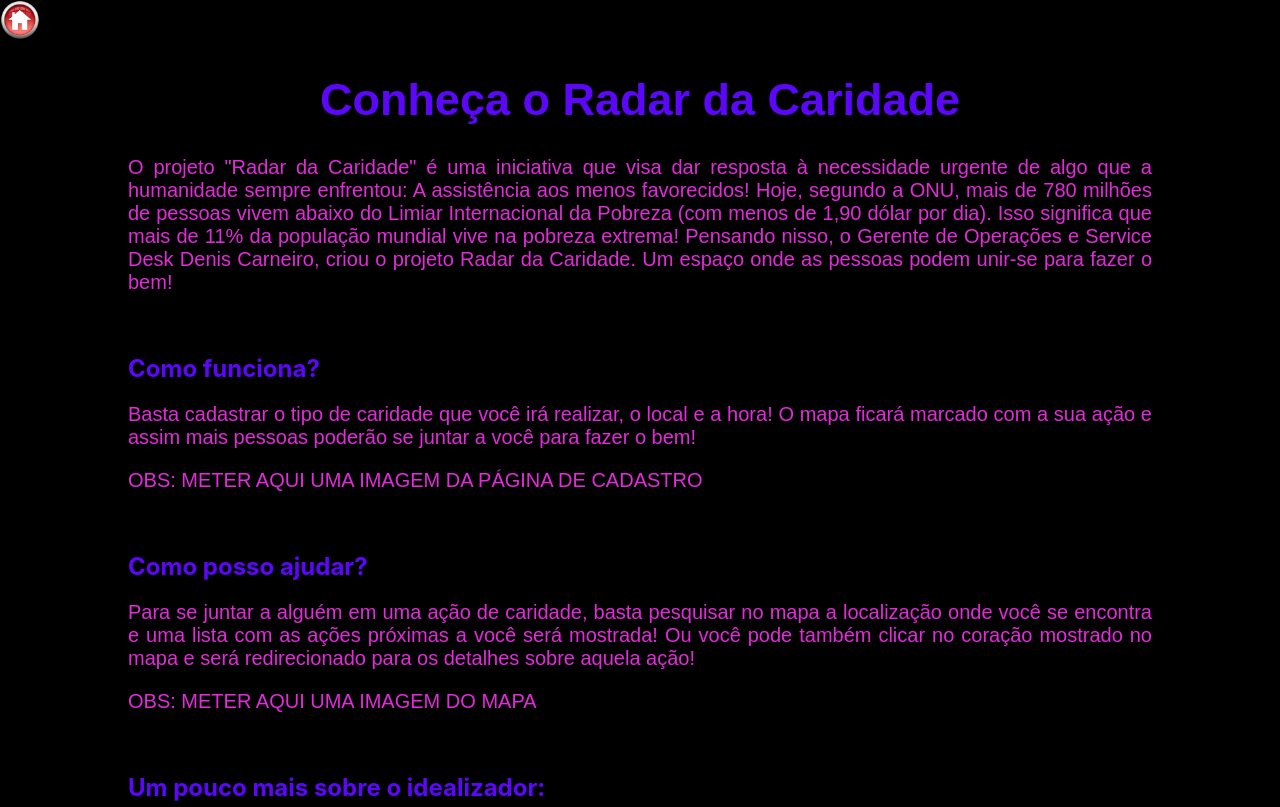
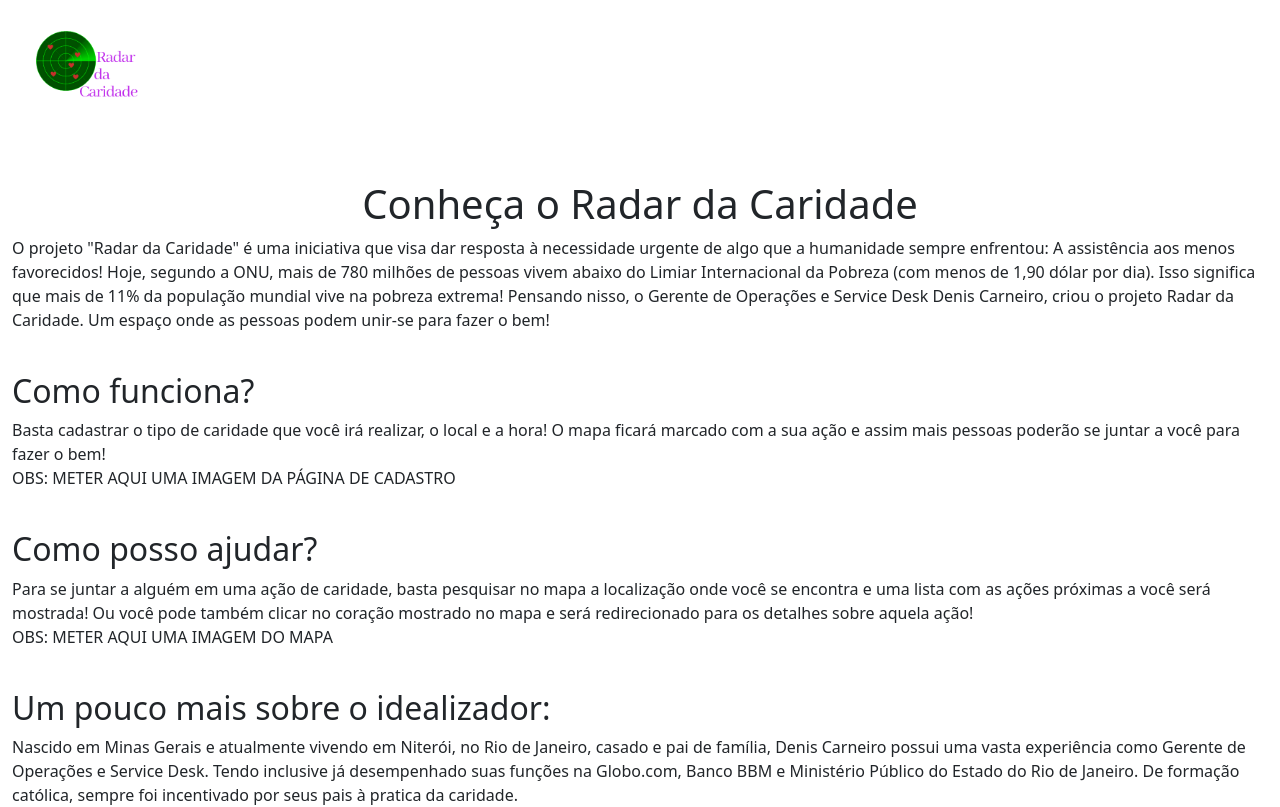
Before and after one commit to IgStefano/radar-da-caridade, a React (Create React App) app: page /Sobre in a window 1280 px wide. Shown: the top 807 px of the page. Built offline with nearby package versions, Linux system fonts and the light colour scheme.

Commit message:
Sem estilizar

```diff
--- a/package.json
+++ b/package.json
@@ -7,6 +7,7 @@
     "@testing-library/react": "*",
     "@testing-library/user-event": "*",
     "axios": "*",
+    "bootstrap": "^5.1.3",
     "react": "*",
     "react-dom": "*",
     "react-router-dom": "*",
--- a/public/index.html
+++ b/public/index.html
@@ -3,6 +3,12 @@
   <head>
     <meta charset="utf-8" />
     <link rel="icon" href="%PUBLIC_URL%/favicon.ico" />
+    <link
+      rel="stylesheet"
+      href="https://cdn.jsdelivr.net/npm/bootstrap@5.1.3/dist/css/bootstrap.min.css"
+      integrity="sha384-1BmE4kWBq78iYhFldvKuhfTAU6auU8tT94WrHftjDbrCEXSU1oBoqyl2QvZ6jIW3"
+      crossorigin="anonymous"
+    />
     <meta name="viewport" content="width=device-width, initial-scale=1" />
     <meta name="theme-color" content="#000000" />
     <meta
@@ -39,5 +45,16 @@
       To begin the development, run `npm start` or `yarn start`.
       To create a production bundle, use `npm run build` or `yarn build`.
     -->
+    <script
+      src="https://cdnjs.cloudflare.com/ajax/libs/jquery/3.6.0/jquery.min.js"
+      integrity="sha512-894YE6QWD5I59HgZOGReFYm4dnWc1Qt5NtvYSaNcOP+u1T9qYdvdihz0PPSiiqn/+/3e7Jo4EaG7TubfWGUrMQ=="
+      crossorigin="anonymous"
+      referrerpolicy="no-referrer"
+    ></script>
+    <script
+      src="https://cdn.jsdelivr.net/npm/bootstrap@5.1.3/dist/js/bootstrap.min.js"
+      integrity="sha384-QJHtvGhmr9XOIpI6YVutG+2QOK9T+ZnN4kzFN1RtK3zEFEIsxhlmWl5/YESvpZ13"
+      crossorigin="anonymous"
+    ></script>
   </body>
 </html>
--- a/src/Assets/Styles/Sobre.css
+++ /dev/null
@@ -1,26 +0,0 @@
-.body {
-  background-color: black;
-  width: 100%;
-  height: 200vh;
-}
-
-.Titulo {
-  text-align: center;
-  font-size: 45px;
-  font-family: sans-serif;
-
-  color: rgb(92, 7, 250);
-}
-p {
-  color: rgb(226, 43, 217);
-  font-size: 20px;
-  font-family: sans-serif;
-}
-.sobre {
-  text-align: justify;
-  margin-left: 10%;
-  margin-right: 10%;
-}
-h2 {
-  color: rgb(92, 7, 250);
-}
--- a/src/Components/components/App.js
+++ b/src/Components/components/App.js
@@ -3,7 +3,7 @@ import { Routes, Route, Navigate } from "react-router-dom";
 import Sobre from "./Sobre";
 import Cadastro from "./Cadastro";
 import Home from "./Home";
-import Sobrecss from "../../Assets/Styles/Sobre.css";
+import "bootstrap/dist/css/bootstrap.min.css";
 
 function App() {
   return (
--- a/src/Components/components/NavBar.js
+++ b/src/Components/components/NavBar.js
@@ -1,12 +1,12 @@
 import React from "react";
 import { Link } from "react-router-dom";
-import ImgNavBar from "../../Assets/Images/home.png";
+import ImgNavBar from "../../Assets/Images/Logo.png";
 
 function NavBar() {
   return (
     <div>
       <Link to="/">
-        <img src={ImgNavBar} height={"40px"} alt="botão home" />
+        <img src={ImgNavBar} height={"180px"} alt="botão home" />
       </Link>
     </div>
   );
--- a/src/Components/components/Sobre.js
+++ b/src/Components/components/Sobre.js
@@ -3,13 +3,14 @@ import NavBar from "./NavBar";
 
 function Sobre() {
   return (
-    <div className="body">
+    <div class="text-justify">
       <NavBar />
-      <h1 className="Titulo">Conheça o Radar da Caridade</h1>
-      <div className="sobre">
+      <h1 className="text-center">Conheça o Radar da Caridade</h1>
+      <div className="text-xs-right">
+        <div class="container-fluid">
           <p>
-          O projeto "Radar da Caridade" é uma iniciativa que visa dar resposta à
-          necessidade urgente de algo que a humanidade sempre enfrentou: A
+            O projeto "Radar da Caridade" é uma iniciativa que visa dar resposta
+            à necessidade urgente de algo que a humanidade sempre enfrentou: A
             assistência aos menos favorecidos! Hoje, segundo a ONU, mais de 780
             milhões de pessoas vivem abaixo do Limiar Internacional da Pobreza
             (com menos de 1,90 dólar por dia). Isso significa que mais de 11% da
@@ -20,8 +21,8 @@ function Sobre() {
           <br />
           <h2>Como funciona?</h2>
           <p>
-          Basta cadastrar o tipo de caridade que você irá realizar, o local e a
-          hora! O mapa ficará marcado com a sua ação e assim mais pessoas
+            Basta cadastrar o tipo de caridade que você irá realizar, o local e
+            a hora! O mapa ficará marcado com a sua ação e assim mais pessoas
             poderão se juntar a você para fazer o bem!
             <p>OBS: METER AQUI UMA IMAGEM DA PÁGINA DE CADASTRO</p>
           </p>
@@ -40,11 +41,13 @@ function Sobre() {
           <p>
             Nascido em Minas Gerais e atualmente vivendo em Niterói, no Rio de
             Janeiro, casado e pai de família, Denis Carneiro possui uma vasta
-          experiência como Gerente de Operações e Service Desk. Tendo inclusive
-          já desempenhado suas funções na Globo.com, Banco BBM e Ministério
-          Público do Estado do Rio de Janeiro. De formação católica, sempre foi
-          incentivado por seus pais à pratica da caridade.
+            experiência como Gerente de Operações e Service Desk. Tendo
+            inclusive já desempenhado suas funções na Globo.com, Banco BBM e
+            Ministério Público do Estado do Rio de Janeiro. De formação
+            católica, sempre foi incentivado por seus pais à pratica da
+            caridade.
           </p>
+        </div>
       </div>
     </div>
   );
```
Also changed, not shown: src/Assets/Images/Logo.png, 1 other file (tests, documents, lock files or other folders). Lines whose indentation alone changed are shown as unchanged.
